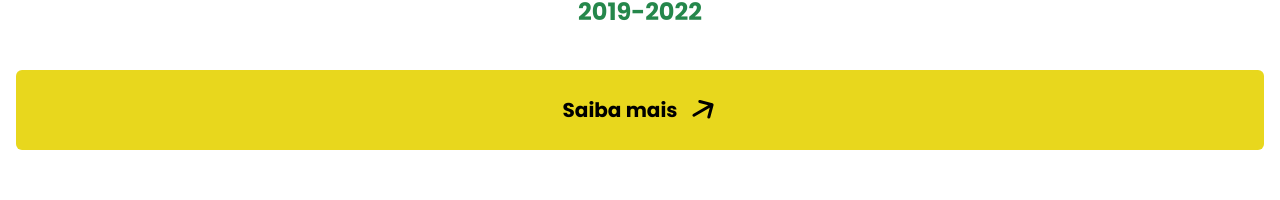
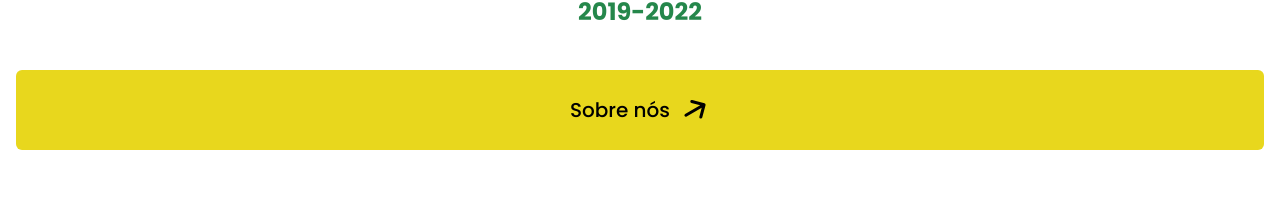
Before and after one commit to luizpaulolppa/site-quadrienal, a React (Create React App) app: page / in a window 1280 px wide. Shown: the part 560-760 px from the top of the page. Built offline with nearby package versions, Linux system fonts and the light colour scheme.

Commit message:
changed button name

```diff
--- a/src/pages/Home/index.tsx
+++ b/src/pages/Home/index.tsx
@@ -198,7 +198,7 @@ const Login: React.FC = () => {
       </Title>
       <ButtonContainer>
         <ButtonHome>
-          Saiba mais
+          Sobre nós
           <img src={arrowRight} alt="arrowRight" />
         </ButtonHome>
       </ButtonContainer>
--- a/src/pages/Home/styles.ts
+++ b/src/pages/Home/styles.ts
@@ -47,7 +47,6 @@ export const ButtonHome = styled.button`
   align-items: center;
   justify-content: center;
   font-size: 20px;
-  font-weight: 600;
 
   img {
     width: 30px;
```
